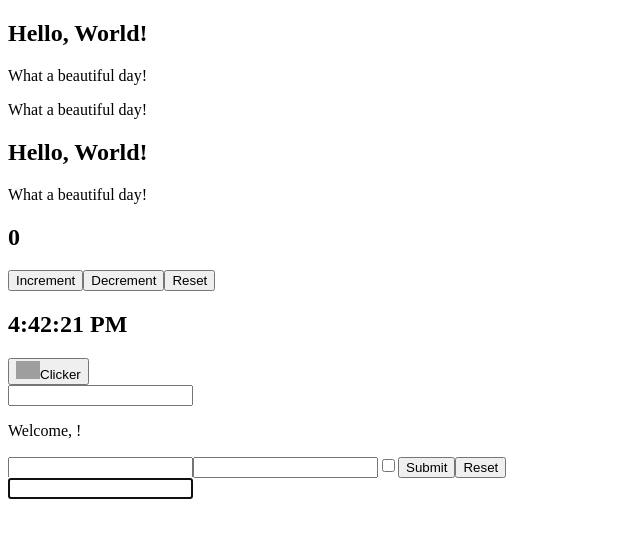
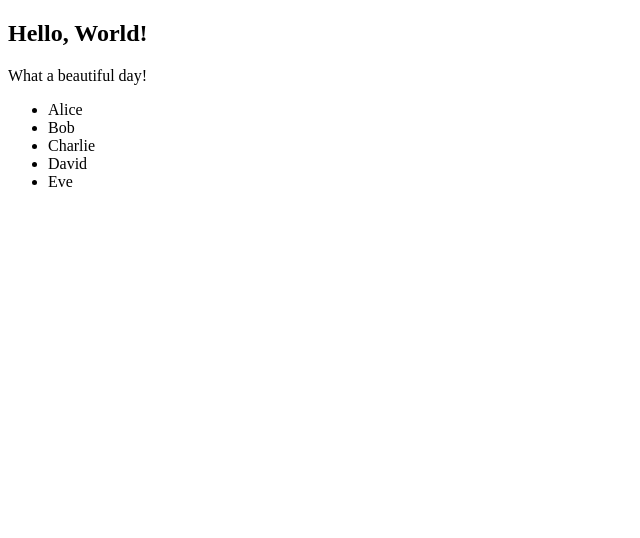
Before and after one commit to Eno-Mario/react, a React (Vite) app: page / in a window 1280 px wide. Shown: the top 538 px of the page, without its empty margins (0-640 px from the left). Built offline with nearby package versions, Linux system fonts and the light colour scheme; grey boxes are pictures that could not be loaded.

Commit message:
soluzione

```diff
--- a/src/App.jsx
+++ b/src/App.jsx
@@ -11,6 +11,7 @@ import Login from "./Login";
 import UncontrolledLogin from "./UncontrolledLogin";
 import FocusableInput from "./FocusableInput";
 import FirstMount from "./FirstMount";
+import Colors from "./Colors";
 
 function App() {
   function handleShowCurrentTime () {
@@ -23,18 +24,18 @@ function App() {
     console.log('Login data:', data)
   }
 
+  const persons = [
+  { name: "Alice", key: "abc" },
+  { name: "Bob", key: "def" },
+  { name: "Charlie", key: "ghi" },
+  { name: "David", key: "jkl" },
+  { name: "Eve", key: "mno" }
+];
+
   return (
     <div>
       <Hello />
-      <Message /> {/* we can render the Message component directly within the App component, if we do it we automatically import the Message component */}
-      <Hello /> {/* yes we can use component Hello more than once! */}
-      <Counter />
-      <Clock/>
-      <MouseClicker/>
-      <InteractiveWelcome/>
-      <UncontrolledLogin/>
-      <FirstMount/>
-      <FocusableInput/>
+      <Colors arr={persons}/>
     </div>
   );
 }
--- /dev/null
+++ b/src/Color.jsx
@@ -0,0 +1,7 @@
+import React from 'react'
+
+export default function Color({obj}) {
+  return (
+        <li>{obj.name}</li>
+    )
+}
--- /dev/null
+++ b/src/Colors.jsx
@@ -0,0 +1,10 @@
+import React from 'react'
+import Color from './Color'
+
+export default function Colors({arr}) {
+  return (
+    <ul>
+        {arr.map((obj) => <Color key={obj.key} obj={obj}/>)}
+    </ul>
+  )
+}
```
Also changed, not shown: 1 other file (tests, documents, lock files or other folders).
